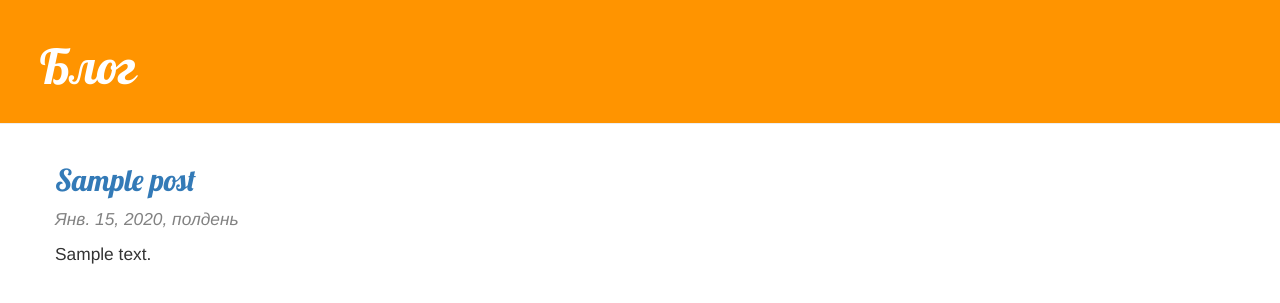
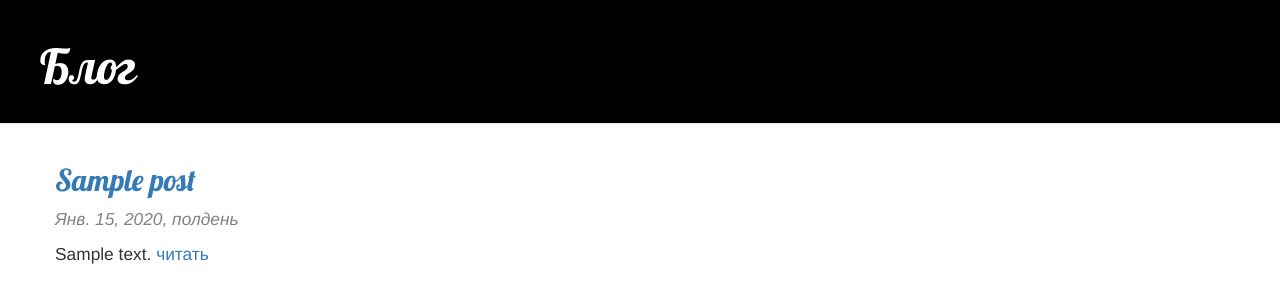
Before and after one commit to Dmitriy1001/sample, a Django app: page / in a window 1280 px wide. Shown: the top 303 px of the page. Run offline with Django 3.2, Linux system fonts and the light colour scheme; tables that the repository leaves empty hold one stand-in row (values such as "Sample post"); some libraries are stand-ins or nearby versions.

Commit message:
'commit'

```diff
--- a/blog/static/css/blog.css
+++ b/blog/static/blog/css/blog.css
@@ -3,7 +3,7 @@
 }
 
 .page-header {
-    background-color: #ff9400;
+    background-color: black;
     margin-top: 0;
     padding: 20px 20px 20px 40px;
 }
--- a/blog/templates/blog/base.html
+++ b/blog/templates/blog/base.html
@@ -9,7 +9,7 @@
 	<link rel="stylesheet" href="//maxcdn.bootstrapcdn.com/bootstrap/3.2.0/css/bootstrap.min.css">
 	<link rel="stylesheet" href="//maxcdn.bootstrapcdn.com/bootstrap/3.2.0/css/bootstrap-theme.min.css">
 	<link href="https://fonts.googleapis.com/css?family=Lobster&subset=latin,cyrillic" rel="stylesheet" type="text/css">
-	<link rel="stylesheet" type="text/css" href="{% static 'css/blog.css' %}">
+	<link rel="stylesheet" type="text/css" href="{% static 'blog/css/blog.css' %}">
 </head>
 <body>
 
--- a/blog/templates/blog/post_list.html
+++ b/blog/templates/blog/post_list.html
@@ -4,6 +4,9 @@
 	{% for post in posts %}
 		<h2><a href="{% url 'post_detail' pk=post.pk %}">{{post.title}}</a></h2>
 		<p><i class="date">{{post.published_date}}</i></p>
-		<p>{{post.text|linebreaksbr|truncatewords:30}}</p>
+		<p>
+			{{post.text|linebreaksbr|truncatewords:30}}
+			<a href="{% url 'post_detail' pk=post.pk %}">читать</a>
+		</p>
 	{% endfor %}
 {% endblock %}
```
Also changed, not shown: media/images/pexels-dan-gold-1660194.jpg (added), media/images/pexels-eva-elijas-6141140.jpg (added), media/images/pexels-leah-kelley-2090644_htcRUTN.jpg (added), media/images/pexels-rachel-claire-6762137.jpg (added).
